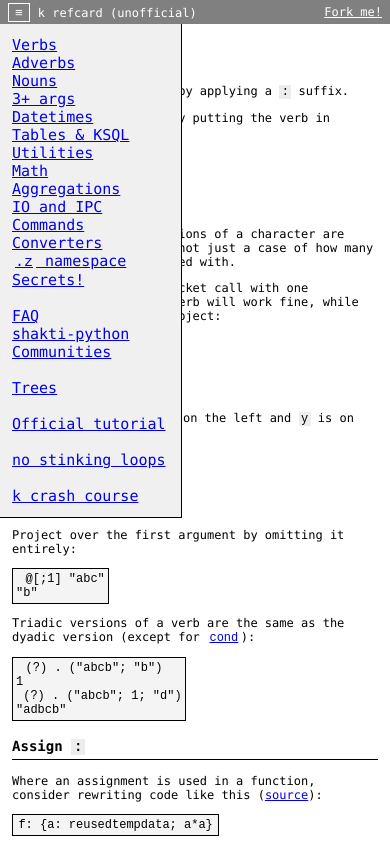
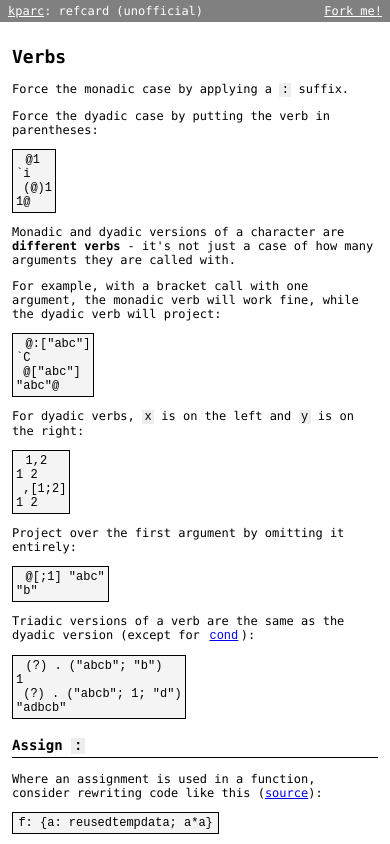
Before and after one commit to kparc/ref, a plain HTML site: page index.html in a window 390 px wide. Drawn offline with Linux system fonts and the light colour scheme.

Commit message:
Add kparc link; delete hamburger

```diff
--- a/index.html
+++ b/index.html
@@ -1,6 +1,5 @@
 <html>
 
-<!-- TODO maybe hamburger button switches between simple and detailed navigation? -->
 <!-- TODO click on symbol to copy to clipboard -->
 <!-- TODO feedback: table of contents, search results (if any), cross-reference pages ("i/o verbs"), "see also" on topic pages, stuff like that -->
 <!-- https://chat.stackexchange.com/transcript/message/50039343#50039343 -->
@@ -26,23 +25,14 @@
             background: grey;
             color: white;
             width: 100%;
-            padding-top: 0.1em;
-            padding-bottom: 0.1em;
+            padding-top: 0.35em;
+            padding-bottom: 0.35em;
             font-size: 1em;
-        }
-        header #hamburger {
-            margin-top: 0.1em;
-            margin-bottom: 0.1em;
-            margin-left: 8px;
-            background-color: grey;
-            border: 1px solid white;
-            color: white;
         }
         header h1 {
             display: inline-block;
+            margin: 0;
             margin-left: 8px;
-            margin-top: 0.1em;
-            margin-bottom: 0.1em;
             font-weight: normal;
             font-size: 1em;
         }
@@ -51,9 +41,8 @@
             vertical-align: middle;
             float: right;
             font-size: 1em;
+            margin: 0;
             margin-right: 8px;
-            margin-top: 0.3em;
-            margin-bottom: 0.1em;
         }
         header a {
             color: white;
@@ -145,83 +134,13 @@
 
 <body>
 
-    <script>
-        function toggle_menu () {
-            const h = document.getElementById("small-nav")
-            if (h.getAttribute("style")) {
-                h.removeAttribute("style")
-            } else {
-                h.setAttribute("style", "display: block")
-            }
-        }
-        window.onload = function() {
-            const links = document.getElementById("small-nav").querySelectorAll("a");
-            links.forEach(function(link) {link.onclick = toggle_menu})
-        }
-    </script>
-
     <header>
         <!-- TODO make font bigger for mobile? figure out why font size changes for code boxes on mobile? -->
-        <button id="hamburger" onclick="toggle_menu()">&equiv;</button><h1>k refcard (unofficial)</h1>
+        <h1><a href="https://kparc.github.io/">kparc</a>: refcard (unofficial)</h1>
         <p><a href="http://github.com/kparc/ref">Fork me!</a></p>
     </header>
 
     <div id="container">
-
-        <nav id="small-nav" style="display: block;"> <!-- expanded by default
-                                                          TODO remember toggle status in permanent cookie
-                                                          TODO mobile detection/support
-                                                      -->
-            <ul>
-                <li><a href="#verbs">Verbs</a></li>
-                <li><a href="#adverbs">Adverbs</a></li>
-                <li><a href="#nouns">Nouns</a></li>
-                <li><a href="#many-args">3+ args</a></li>
-                <li><a href="#datetime">Datetimes</a></li>
-                <li><a href="#tables-ksql">Tables &amp; KSQL</a></li>
-                <li><a href="#util">Utilities</a></li>
-                <li><a href="#math">Math</a></li>
-                <li><a href="#aggr">Aggregations</a></li>
-                <li><a href="#io-ipc">IO and IPC</a></li>
-                <li><a href="#commands">Commands</a></li>
-                <li><a href="#converters">Converters</a></li>
-                <li><a href="#.z"><code>.z</code> namespace</a></li>
-                <li><a href="#secrets">Secrets!</a></li>
-            </ul>
-
-            <br>
-
-            <ul>
-                <li><a href="#faq">FAQ</a></li>
-                <li><a href="#shakti-python">shakti-python</a></li>
-                <li><a href="#communities">Communities</a></li>
-            </ul>
-
-            <br>
-
-            <!-- in desktop, move bar to LHS instead of top. in mobile, make the jumps let you see the heading jumped to, and fix the bar at the top, and make the bar disappear when a link is clicked. -->
-            <!-- add how to install k itself (miniconda, rlwrap) -->
-
-            <!-- John Earnest's: -->
-            <ul>
-                <!-- li><a href="https://github.com/JohnEarnest/ok/blob/gh-pages/docs/Programming.md">Programming</a> (recommended)</li -->
-                <li><a href="https://github.com/JohnEarnest/ok/blob/gh-pages/docs/Trees.md">Trees</a></li>
-                <!--li><a href="https://github.com/JohnEarnest/ok/blob/gh-pages/docs/Manual.md">Manual</a></li-->
-            </ul>
-
-            <br>
-
-            <ul>
-
-                <li><a href="https://shakti.com/tutorial">Official tutorial</a></li>
-                <br>
-                <li><a href="http://nsl.com">no stinking loops</a></li>
-                <br>
-                <li><a href="https://github.com/kparc/kcc/blob/master/README.md">k crash course</a></li>
-
-            </ul>
-
-        </nav>
 
     <div id="card">
 
@@ -354,6 +273,53 @@ select a:x,b:1+2*x from +[!3]
 
 -->
 
+            <!--
+            <ul>
+                <li><a href="#verbs">Verbs</a></li>
+                <li><a href="#adverbs">Adverbs</a></li>
+                <li><a href="#nouns">Nouns</a></li>
+                <li><a href="#many-args">3+ args</a></li>
+                <li><a href="#datetime">Datetimes</a></li>
+                <li><a href="#tables-ksql">Tables &amp; KSQL</a></li>
+                <li><a href="#util">Utilities</a></li>
+                <li><a href="#math">Math</a></li>
+                <li><a href="#aggr">Aggregations</a></li>
+                <li><a href="#io-ipc">IO and IPC</a></li>
+                <li><a href="#commands">Commands</a></li>
+                <li><a href="#converters">Converters</a></li>
+                <li><a href="#.z"><code>.z</code> namespace</a></li>
+                <li><a href="#secrets">Secrets!</a></li>
+            </ul>
+
+            <br>
+
+            <ul>
+                <li><a href="#faq">FAQ</a></li>
+                <li><a href="#shakti-python">shakti-python</a></li>
+            </ul>
+
+            <br>
+
+            <!-- in desktop, move bar to LHS instead of top. in mobile, make the jumps let you see the heading jumped to, and fix the bar at the top, and make the bar disappear when a link is clicked. -->
+            <!-- add how to install k itself (miniconda, rlwrap) -->
+
+            <!-- John Earnest's:
+            <ul>
+                    <!-- li><a href="https://github.com/JohnEarnest/ok/blob/gh-pages/docs/Programming.md">Programming</a> (recommended)</li
+                    <li><a href="https://github.com/JohnEarnest/ok/blob/gh-pages/docs/Trees.md">Trees</a></li>
+                    <!--li><a href="https://github.com/JohnEarnest/ok/blob/gh-pages/docs/Manual.md">Manual</a></li
+                </ul>
+
+                <br>
+
+                <ul>
+
+                    <li><a href="https://shakti.com/tutorial">Official tutorial</a></li>
+                    <br>
+                    <li><a href="http://nsl.com">no stinking loops</a></li>
+
+                </ul> -->
+
 </body>
 
 </html>
--- a/ref_detail.md
+++ b/ref_detail.md
@@ -2061,10 +2061,3 @@ shakti-python also lets you do some things that k doesn't:
 
 - [Delete globals](https://groups.google.com/d/msg/shaktidb/etsXDI9J4o4/HmefTXyBAwAJ) (at your peril!)
 - [Catch errors](https://groups.google.com/d/msg/shaktidb/lQ3XSvFPDhw/DOlmmFgHDAAJ)
-
-## Communities {communities}
-
-- [shakti google group](https://groups.google.com/forum/#!forum/shaktidb) (official - for 'how to' queries)
-- [the k tree](https://chat.stackexchange.com/rooms/90748/the-k-tree)
-  write access: email `".@acegiklmnort"@7 13 12 4 4 0 10 5 10 1 5 9 2 6 8 0 3 11 9`
-- [r/apljk](https://www.reddit.com/r/apljk/)
```
